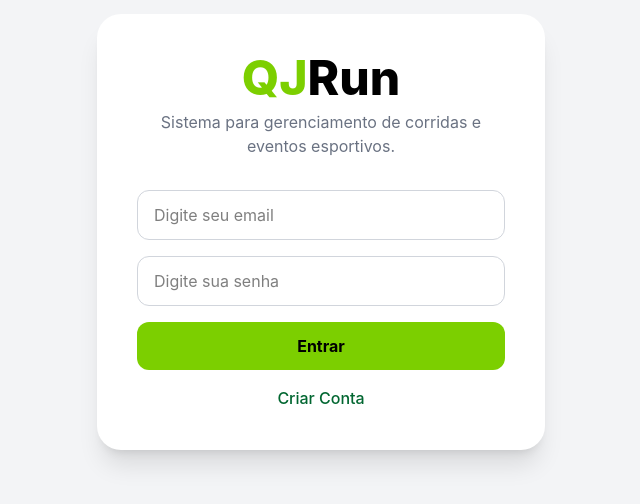
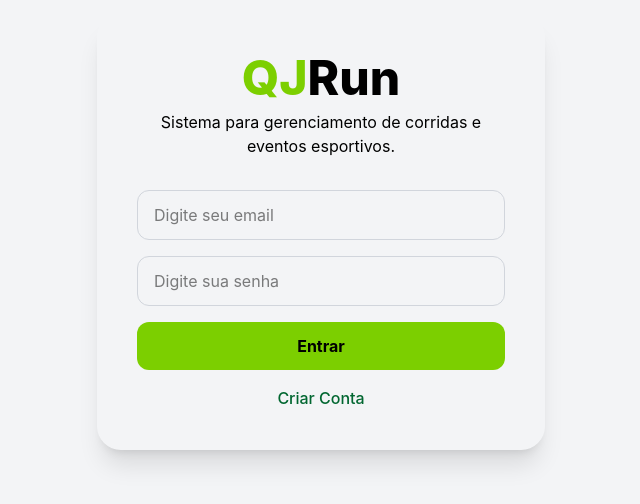
Before and after one commit to dtenoriohub/QJRUN_DAC_PROJECT_FRONTEND, a React (Vite) app in the folder qjrun-frontend/: page / in a window 1280 px wide. Shown: the part 168-672 px from the top of the page, without its empty margins (319-959 px from the left). Built offline with nearby package versions, Linux system fonts and the light colour scheme.

Commit message:
chore: inicio integração front e back

```diff
--- a/qjrun-frontend/package.json
+++ b/qjrun-frontend/package.json
@@ -11,7 +11,7 @@
   },
   "dependencies": {
     "@tailwindcss/vite": "^4.3.0",
-    "axios": "^1.17.0",
+    "axios": "^1.18.0",
     "lucide-react": "^1.17.0",
     "react": "^19.2.6",
     "react-dom": "^19.2.6",
--- /dev/null
+++ b/qjrun-frontend/src/Api/axiosConfig.js
@@ -0,0 +1,11 @@
+import axios from "axios";
+
+const api = axios.create({
+  baseURL: "http://localhost:8080",
+  headers: {
+    "Content-Type": "application/json",
+    "Perfil-Usuario": "ROLE_ADMIN"
+  }
+});
+
+export default api;
--- a/qjrun-frontend/src/Layouts/MainLayout.jsx
+++ b/qjrun-frontend/src/Layouts/MainLayout.jsx
@@ -6,7 +6,7 @@ export default function MainLayout({ children }) {
 
       <Sidebar />
 
-      <main className="flex-1 bg-gray-100 p-8">
+      <main className="flex-1 bg-gray-300 p-8">
         {children}
       </main>
 
--- a/qjrun-frontend/src/pages/Login/Login.jsx
+++ b/qjrun-frontend/src/pages/Login/Login.jsx
@@ -1,4 +1,5 @@
 import { useNavigate } from "react-router-dom";
+import mainLayout from "../../Layouts/MainLayout";
 
 import Button from "../../Components/Button";
 import Input from "../../Components/Input";
@@ -18,7 +19,7 @@ export default function Login() {
     >
       <div
         className="
-          bg-white
+          bg-gray
           w-full
           max-w-md
           p-10
@@ -38,7 +39,7 @@ export default function Login() {
             <span className="text-lime-500">QJ</span>Run
           </h1>
 
-          <p className="text-gray-500 mt-2">
+          <p className="text-black-500 mt-2">
             Sistema para gerenciamento de corridas e eventos esportivos.
           </p>
 
```
Also changed, not shown: qjrun-frontend/src/Components/Modal.jsx (added), qjrun-frontend/src/Components/PageHeader.jsx (added), qjrun-frontend/src/Components/Table.jsx (added), qjrun-frontend/src/Services/alunoService.js (added), 1 other file (tests, documents, lock files or other folders).
